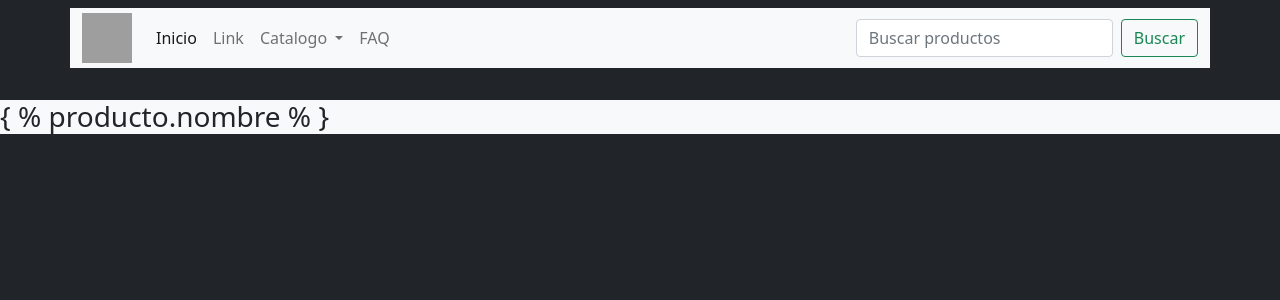
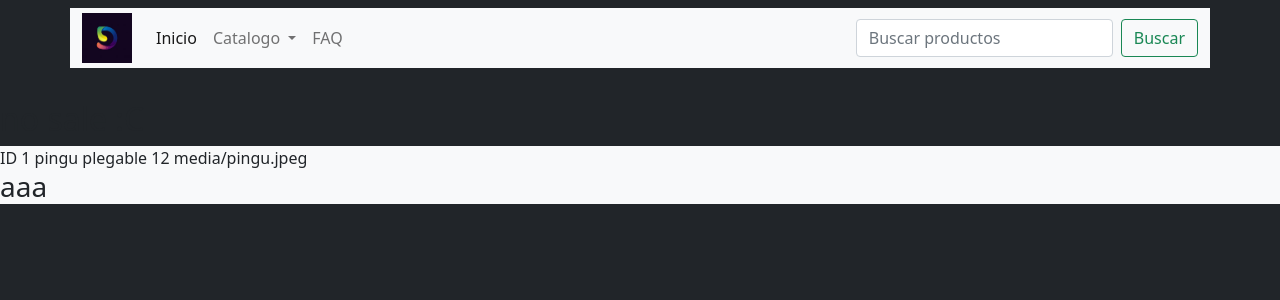
Before and after one commit to DonThomas98/tiendaDjango, a Django app: page /catalogo/perfumes in a window 1280 px wide. Shown: the top 300 px of the page. Run offline with Django 3.2, Linux system fonts and the light colour scheme; data comes from the database, SQL or seed files in the repository; both versions use the stored data as it was after the commit; grey boxes are pictures that could not be loaded.

Commit message:
arreglo de listado de productos en perfumes

```diff
--- a/Core/views.py
+++ b/Core/views.py
@@ -1,6 +1,5 @@
 from django.shortcuts import render, HttpResponse
-from .models import Producto
-
+from .models import Producto,Categoria
 
 # Create your views here.
 
@@ -14,10 +13,11 @@ def faq(request):
 
 def listar_perfumes(request):
     productos = Producto.objects.all()
-
+    categorias = Categoria.objects.all()
     data = {
-        'productos': productos,
+        'prod': productos,
+        'categorias':categorias,
     }
-    return render(request, 'catalogo/perfumes.html', data)
+    return render(request, 'perfumes.html', data)
 
 ##Listado de productos
--- a/templates/base.html
+++ b/templates/base.html
@@ -7,7 +7,7 @@
   <meta name="viewport" content="width=device-width, initial-scale=1">
 <!--icono pagina-->
 
-<link rel="shortcut icon" type="image/png" href="{% static 'img/icon.jpg' %}"/>
+<link rel="shortcut icon" type="image/png" href="{% static 'img/detocrislogo.jpeg' %}"/>
 
 
 
@@ -25,7 +25,7 @@
 <nav class="navbar navbar-expand-lg navbar-light ">
   <div class="container bg-light">
     <a class="navbar-brand" href="{% url 'hogar' %}">
-        <img src="{% static 'img/icon.jpg' %}" width="50" height="50" class="d-inline-block align-top" alt="logo_detocris" >
+        <img src="{% static 'img/detocrislogo.jpeg' %}" width="50" height="50" class="d-inline-block align-top" alt="logo_detocris" >
     </a>
     <button class="navbar-toggler" type="button" data-bs-toggle="collapse" data-bs-target="#navbarSupportedContent" aria-controls="navbarSupportedContent" aria-expanded="false" aria-label="Toggle navigation">
       <span class="navbar-toggler-icon">
@@ -37,9 +37,6 @@
       <ul class="navbar-nav me-auto mb-2 mb-lg-0">
         <li class="nav-item">
           <a class="nav-link active" aria-current="page" href="{% url 'hogar' %}">Inicio</a>
-        </li>
-        <li class="nav-item">
-          <a class="nav-link" href="#">Link</a>
         </li>
         <li class="nav-item dropdown">
           <a class="nav-link dropdown-toggle" href="#" id="navbarDropdown" role="button" data-bs-toggle="dropdown" aria-expanded="false">
@@ -103,9 +100,10 @@
 
 
 {% endblock  %}
-{% block contenido %}
+{% block catalogo %}
 
-{% endblock contenido %}
+
+{% endblock  %}
 
 
 
--- a/templates/catalogo/perfumes.html
+++ /dev/null
@@ -1,16 +0,0 @@
-{% extends 'base.html' %}
-
-{% block title %}Catalogo Perfumes{% endblock title%}
-
-{% block carruselPrincipal %}
-
-{% endblock carruselPrincipal %}
-
-{% block contenido %}
-
-{% for producto in productos %}
-
-    <h3 class="bg-light"> { % producto.nombre % }</h3>
-{% endfor %}
-
-{% endblock contenido %}
--- /dev/null
+++ b/templates/perfumes.html
@@ -0,0 +1,21 @@
+{% extends 'base.html' %}
+
+{% block title %}Catalogo Perfumes{% endblock title%}
+
+{% block carruselPrincipal %}
+
+{% endblock  %}
+
+{% block catalogo %}
+
+
+<h2>no sale :C</h2>
+<!--empieza el for-->
+{% for p in prod %}
+
+ <div class="bg-light">ID {{ p.id }} {{ p.nombre }} {{ p.stock }} {{ p.foto }}</div>
+{% endfor %}
+<!--Termina el for-->
+<h3 class="bg-light">aaa</h3>
+
+{% endblock %}
--- a/tiendaWeb/settings.py
+++ b/tiendaWeb/settings.py
@@ -118,3 +118,6 @@ STATIC_URL = '/static/'
 STATICFILES_DIRS = [
     os.path.join(BASE_DIR, "static")
 ]
+
+MEDIA_URL = '/media/'
+MEDIA_ROOT = os.path.join(BASE_DIR, 'media')
```
Also changed, not shown: db.sqlite3 (added), media/media/pingu.jpeg (added), static/img/detocrislogo.jpeg (added).
